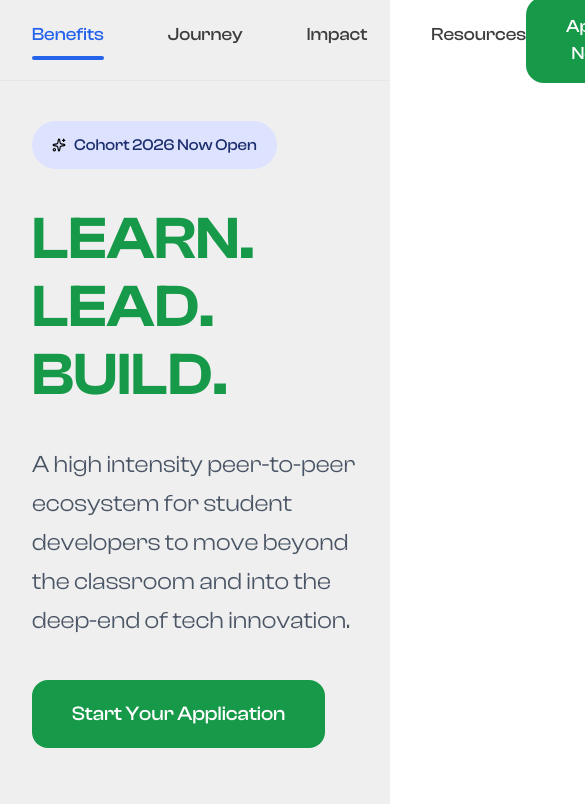
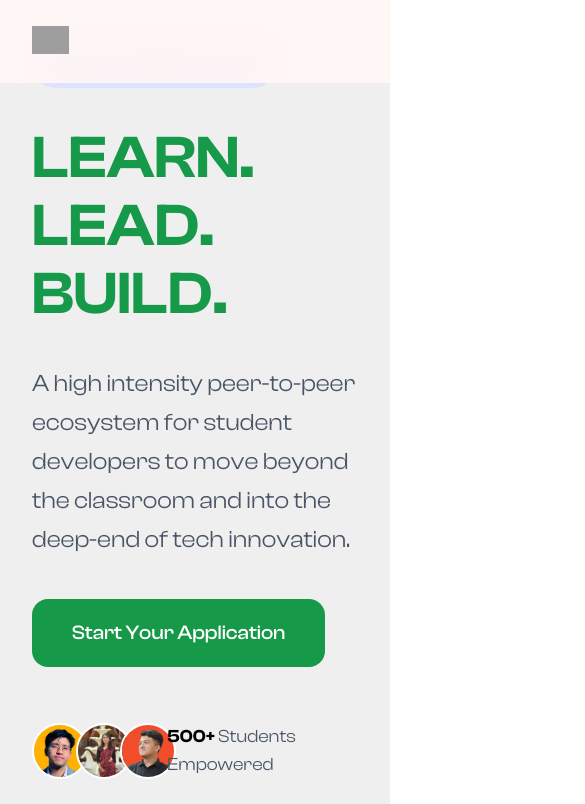
Before and after one commit to sthaarekh/lspp-website, a React (Vite) app: page / in a window 390 px wide. Shown: the top 804 px of the page, 585 px wide, since content can reach past the window. Built offline with nearby package versions, Linux system fonts and the light colour scheme; grey boxes are pictures that could not be loaded.

Commit message:
Navbar updated

```diff
--- a/src/layouts/Alumni.tsx
+++ b/src/layouts/Alumni.tsx
@@ -6,8 +6,9 @@ const AlumniSection = () => {
       <div className="max-w-7xl mx-auto">
         <div className="flex justify-center mb-12">
           <div className="text-center">
-            <h2 className="text-2xl lg:text-5xl font-black text-[#169948]">
-              Meet Our Alumni
+            <h2 className="text-4xl sm:text-5xl font-extrabold text-[#169948]">
+              Hear it from our former
+              <br/>Student Partners
             </h2>
             <p className="text-gray-500 text-lg mt-2 font-normal">
               Transforming campuses, one initiative at a time.
--- a/src/layouts/Navbar.tsx
+++ b/src/layouts/Navbar.tsx
@@ -1,50 +1,74 @@
-import React from "react";
+import { useEffect, useRef, useState } from "react";
 import logo from "../assets/lf-logo.svg";
 
-const Navbar = ({
-  navItems = [
-    { label: "Benefits", href: "#benefits" },
-    { label: "Journey", href: "#journey" },
-    { label: "Impact", href: "#impact" },
-    { label: "Resources", href: "#resources" },
-  ],
-  activeItem = "Benefits",
-  ctaText = "Apply Now",
-}) => {
+const Navbar = ({ ctaText = "Apply Now" }) => {
+  const progressRef = useRef(null);
+  const [showButton, setShowButton] = useState(true);
+
+  useEffect(() => {
+    let ticking = false;
+    let lastScroll = 0;
+
+    const update = () => {
+      const scrollY = window.scrollY;
+      const maxScroll =
+        document.documentElement.scrollHeight - window.innerHeight;
+
+      const progress = Math.min(scrollY / maxScroll, 1);
+
+      // GPU accelerated
+      if (progressRef.current) {
+        progressRef.current.style.transform = `scaleX(${progress})`;
+      }
+
+      // Hide button while scrolling down
+      if (scrollY > lastScroll && scrollY > 80) {
+        setShowButton(false);
+      } else {
+        setShowButton(true);
+      }
+
+      lastScroll = scrollY;
+      ticking = false;
+    };
+
+    const handleScroll = () => {
+      if (!ticking) {
+        requestAnimationFrame(update);
+        ticking = true;
+      }
+    };
+
+    window.addEventListener("scroll", handleScroll, { passive: true });
+    update();
+
+    return () => window.removeEventListener("scroll", handleScroll);
+  }, []);
+
   return (
-    <header className="w-full border-b border-gray-200 bg-[#efefef] ">
-      <div className="mx-auto flex h-[80px] items-center justify-between max-w-7xl mx-auto px-8 lg:px-16">
+    <header className="fixed top-0 left-0 z-50 w-full bg-[#fff6f6]/95 backdrop-blur-md">
+      <div className="mx-auto flex h-20 max-w-7xl items-center justify-between px-8 lg:px-16">
+        <img src={logo} alt="LF Logo" className="h-7" />
 
-        <div className="flex items-center">
-            <img src={logo} alt="LF logo" className="h-7 w-auto" />
-        </div>
-
-        <nav className="flex items-center gap-16">
-          {navItems.map((item) => {
-            const isActive = item.label === activeItem;
-
-            return (
-              <a
-                key={item.label}
-                href={item.href}
-                className={`relative pb-3 text-[18px] font-medium transition-all duration-200 ${
-                  isActive
-                    ? "text-[#2563EB]"
-                    : "text-[#3D3D3D] hover:text-black"
-                }`}
-              >
-                {item.label}
-                {isActive && (
-                  <span className="absolute bottom-0 left-0 h-[4px] w-full rounded-full bg-[#2563EB]" />
-                )}
-              </a>
-            );
-          })}
-        </nav>
-
-        <button className="rounded-[18px] bg-[#169948] px-10 py-4 text-[18px] font-medium text-white transition-all hover:scale-[1.02]">
+        <button
+          className={`rounded-[18px] bg-[#169948] px-10 py-4 text-[18px] font-medium text-white hidden
+          transition-all duration-500 ease-[cubic-bezier(.22,1,.36,1)]
+          ${
+            showButton
+              ? "translate-y-0 opacity-100"
+              : "-translate-y-6 opacity-0 pointer-events-none"
+          }`}
+        >
           {ctaText}
         </button>
+      </div>
+
+      <div className="h-[3px] bg-transparent">
+        <div
+          ref={progressRef}
+          className="h-full origin-left bg-[#169948] will-change-transform transition-transform duration-150 ease-out"
+          style={{ transform: "scaleX(0)" }}
+        />
       </div>
     </header>
   );
```
